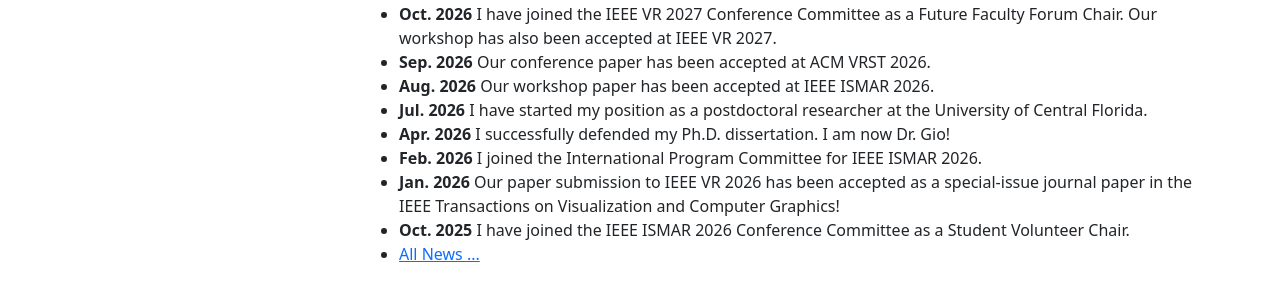
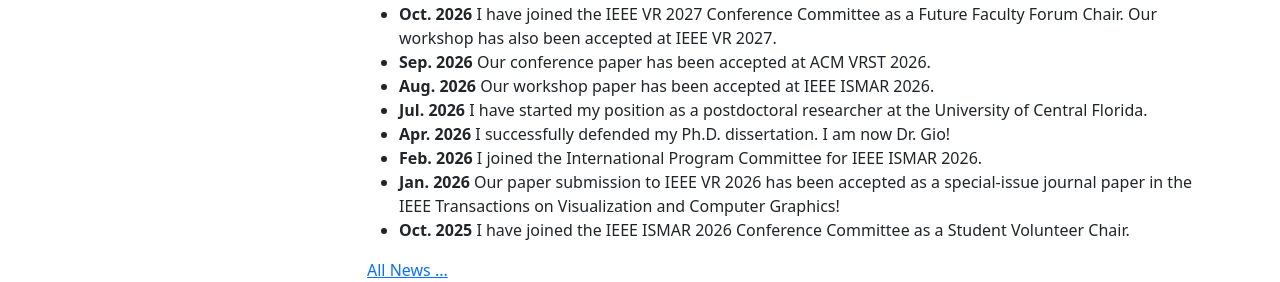
Before and after one commit to agiovannelli/agiovannelli.github.io, a plain HTML site: page index.html in a window 1280 px wide. Shown: the part 521-803 px from the top of the page. Drawn offline with Linux system fonts and the light colour scheme.

```diff
--- a/index.html
+++ b/index.html
@@ -77,8 +77,8 @@
                     <li><b>Feb. 2026</b> I joined the International Program Committee for IEEE ISMAR 2026.</li>
                     <li><b>Jan. 2026</b> Our paper submission to IEEE VR 2026 has been accepted as a special-issue journal paper in the IEEE Transactions on Visualization and Computer Graphics!</li>
                     <li><b>Oct. 2025</b> I have joined the IEEE ISMAR 2026 Conference Committee as a Student Volunteer Chair.</li>
-                    <li><a href="/pages/news.html" rel="noopener noreferrer">All News ...</a></li>
                 </ul>
+                <a href="/pages/news.html" rel="noopener noreferrer">All News ...</a>
             </div>
         </div>
     </div>
```
Also changed, not shown: pages/news.html (+2 -2 lines).
